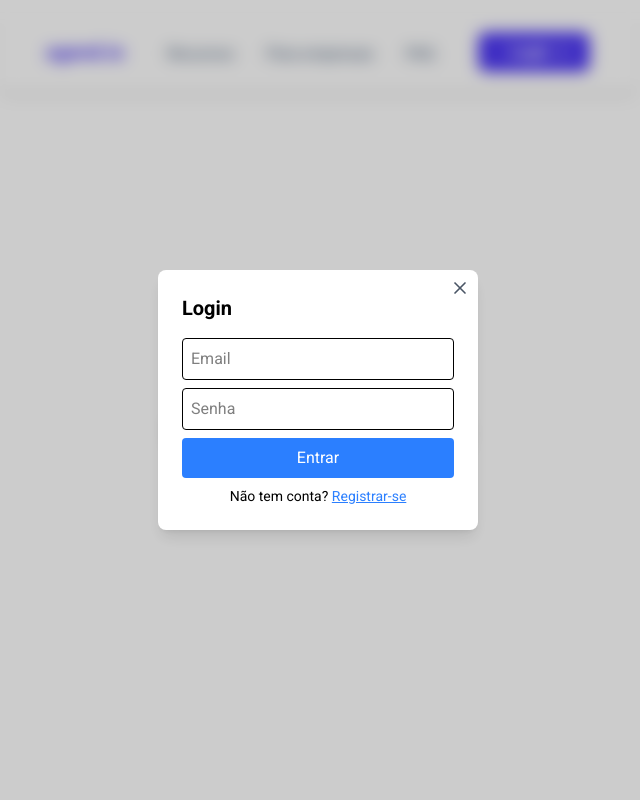
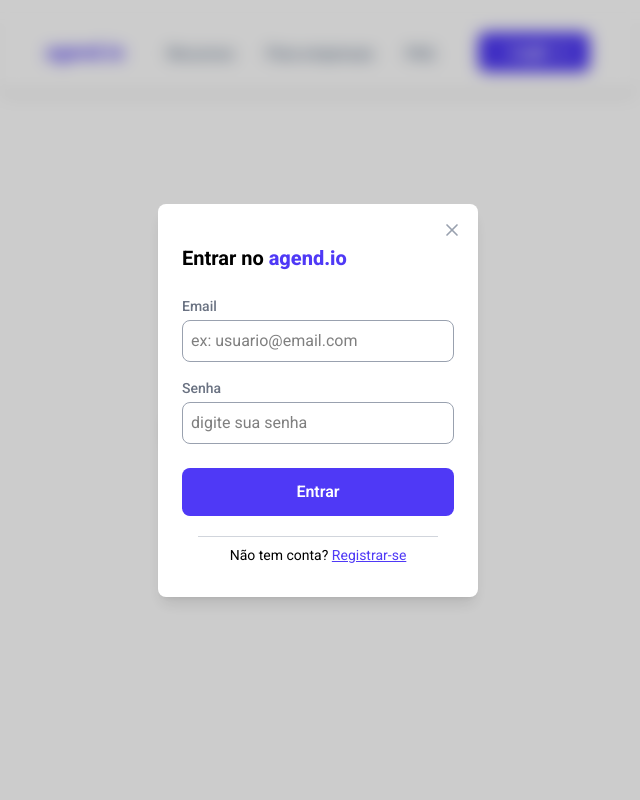
Before and after one commit to Gleis0nLemos/agend_io-frontend, a React (Vite) app: page /welcome in a window 1280 px wide. Both pictures are taken after a click on the button "Login". Shown: the top 800 px of the page, without its empty margins (322-962 px from the left). Built offline with nearby package versions, Linux system fonts and the light colour scheme.

Commit message:
style: add style to authmodal and login

```diff
--- a/src/components/AuthModal.jsx
+++ b/src/components/AuthModal.jsx
@@ -8,8 +8,17 @@
   const [isLogin, setIsLogin] = useState(initialType === "login");
 
   useEffect(() => {
-    setIsLogin(initialType === "login");
-  }, [initialType]);
+    if (isOpen) {
+      setIsLogin(initialType === "login");
+      document.body.style.overflow = "hidden";
+    } else {
+      document.body.style.overflow = "";
+    }
+
+    return () => {
+      document.body.style.overflow = ""; // Garante que o scroll volte ao fechar
+    };
+  }, [isOpen, initialType]);
 
   if (!isOpen) return null;
 
@@ -17,13 +26,13 @@
     <div
       className="fixed inset-0 flex items-center justify-center bg-black/20 backdrop-blur-sm z-50"
       onClick={onClose}
+    >
+      <div
+        className="bg-white py-8 px-6 rounded-lg shadow-lg w-80 relative"
+        onClick={(e) => e.stopPropagation()}
       >
-      <div
-        className="bg-white p-6 rounded-lg shadow-lg w-80 relative"
-        onClick={(e) => e.stopPropagation()}
-        >
         <button
-          className="absolute top-2 right-2 text-gray-600 hover:text-black"
+          className="absolute top-2 pr-2 pt-2 right-2 text-gray-400 hover:text-black cursor-pointer"
           onClick={onClose}
         >
           <X size={20} />
@@ -35,10 +44,12 @@
           <Register setAuthMode={() => setIsLogin(true)} />
         )}
 
+        <hr className='border-t mx-4 border-gray-300 md:mt-4' />
+
         <p className="text-sm mt-2 text-center">
           {isLogin ? "Não tem conta? " : "Já tem uma conta? "}
           <button
-            className="text-blue-500 underline"
+            className="text-indigo-600 underline hover:text-indigo-800 cursor-pointer"
             onClick={() => setIsLogin(!isLogin)}
           >
             {isLogin ? "Registrar-se" : "Fazer login"}
--- a/src/components/Login.jsx
+++ b/src/components/Login.jsx
@@ -41,28 +41,42 @@
   };
 
   return (
-    <form onSubmit={handleSubmit}>
-      <h2 className="text-xl font-bold mb-4">Login</h2>
+    <form onSubmit={handleSubmit} className="pb-1">
+      <h2 className="text-xl font-bold mb-4 pt-2 pb-2">Entrar no <span className="font-extrabold text-indigo-600">agend.io</span></h2>
       {error && <p className="text-red-500">{error}</p>}
 
+      <label
+        htmlFor="email"
+        className="block text-sm font-medium text-gray-500"
+        >
+          Email
+      </label>
       <input
         type="email"
-        placeholder="Email"
-        className="w-full p-2 border rounded mb-2"
+        placeholder="ex: usuario@email.com"
+        className="w-full p-2 border rounded-lg mb-4 mt-1 border-gray-400"
         value={email}
         onChange={(e) => setEmail(e.target.value)}
         required
       />
+      <label
+        htmlFor="senha"
+        className="block text-sm font-medium text-gray-500"
+        >
+          Senha
+      </label>
       <input
         type="password"
-        placeholder="Senha"
-        className="w-full p-2 border rounded mb-2"
+        placeholder="digite sua senha"
+        className="w-full p-2 border rounded-lg mb-6 mt-1 border-gray-400"
         value={password}
         onChange={(e) => setPassword(e.target.value)}
         required
       />
       <button
-        className="w-full bg-blue-500 text-white py-2 rounded"
+        // className="w-full bg-blue-500 text-white py-2 rounded"
+        className="bg-indigo-600 text-white w-full py-3 font-semibold itens-center rounded-lg hover:bg-indigo-700 hover:cursor-pointer"
+
         disabled={loading}
       >
         {loading ? "Entrando..." : "Entrar"}
```
